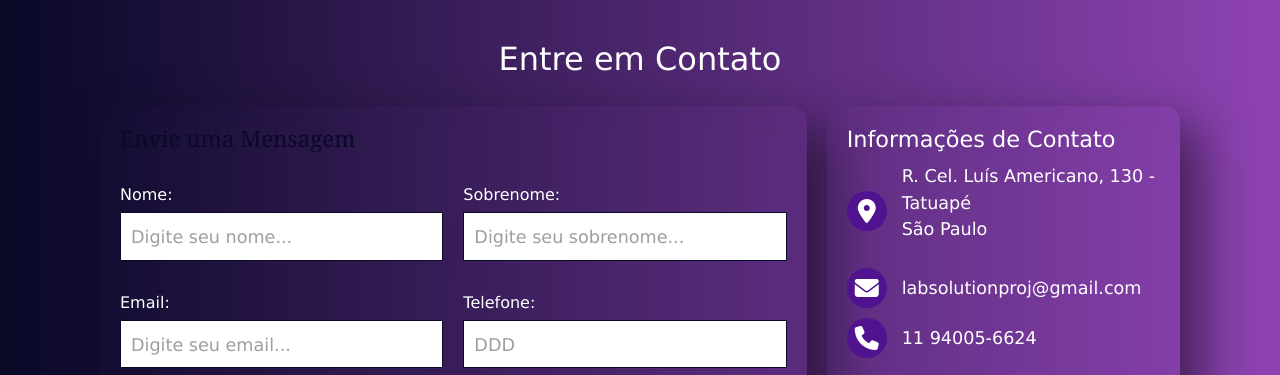
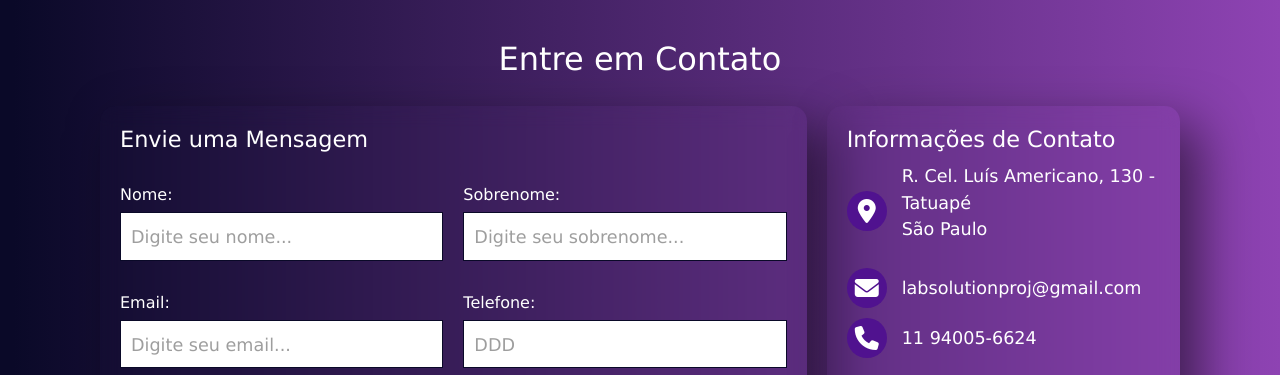
Before and after one commit to Luizynhoo/Lab-Solution, a website: page contato.html in a window 1280 px wide. Shown: the top 375 px of the page. Drawn offline with nearby package versions, Linux system fonts and the light colour scheme.

Commit message:
update files

```diff
--- a/css/contato.css
+++ b/css/contato.css
@@ -72,10 +72,11 @@ body{
   }
 
   .contact h3{
-    color: #0a0928;
+    color: var(--branco);
     font-weight: 500;
     font-size: 1.4em;
     margin-bottom: 10px;
+    font-family: 'Lucida Sans', 'Lucida Sans Regular', 'Lucida Grande', 'Lucida Sans Unicode', Geneva, Verdana, sans-serif;
   }
 
   /* form */
@@ -206,7 +207,7 @@ body{
   }
 
   .sci li i:hover{
-    color: #fff;
+    color: var(--cinza);
   }
 
   .map{
```
